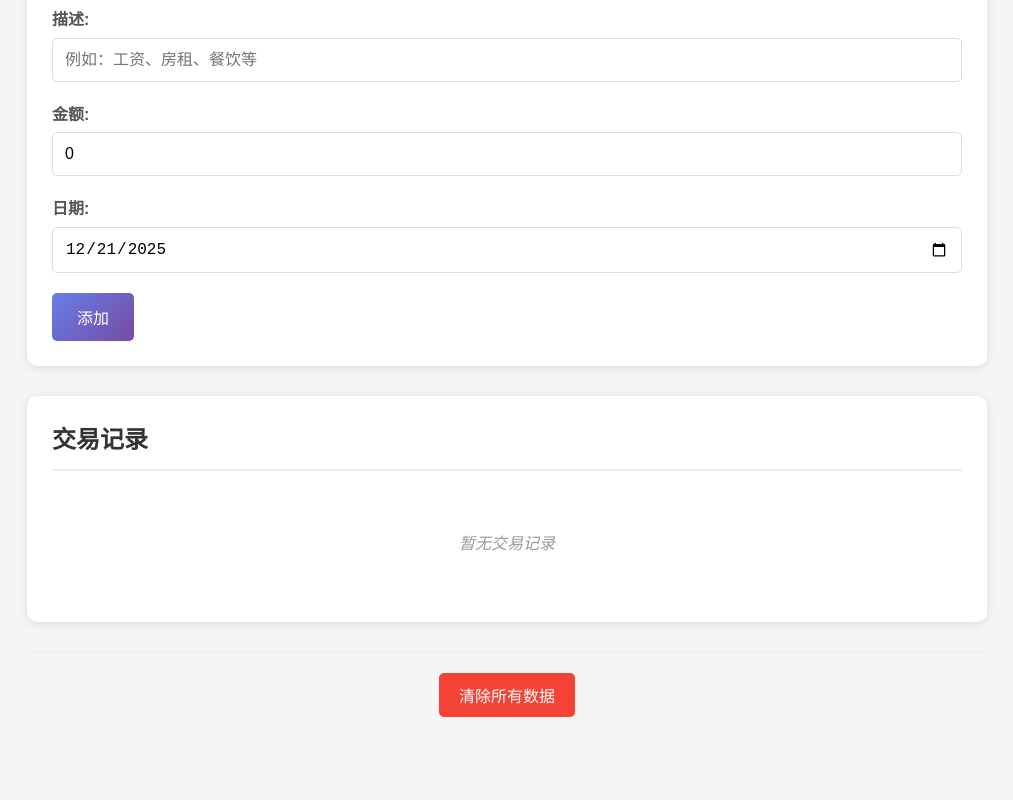
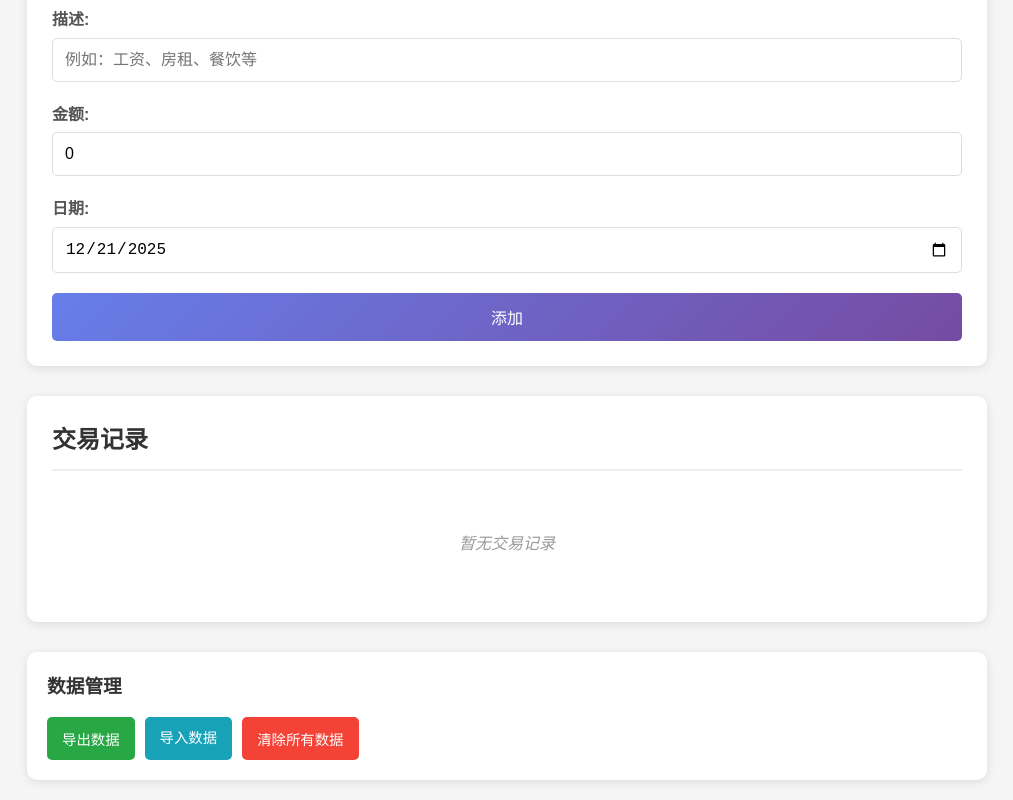
Before and after one commit to hetan697/Financial-Planning, a Vue app: page / in a window 1280 px wide. Shown: the part 547-1347 px from the top of the page, without its empty margins (133-1146 px from the left). Before the commit the page ends 1284 px from the top, so only its background shows below. Built offline with nearby package versions, Linux system fonts and the light colour scheme.

Commit message:
增强数据管理功能：支持导入导出、编辑已记录的账目和投资项目

```diff
--- a/src/App.vue
+++ b/src/App.vue
@@ -36,18 +36,34 @@
           :balance="balance"
         />
 
-        <!-- 添加交易 -->
+        <!-- 添加/编辑交易 -->
         <TransactionForm
           :new-transaction="newTransaction"
+          :is-editing="isEditing"
           @add-transaction="addTransaction"
           @update-transaction="updateTransaction"
+          @cancel-edit="cancelEdit"
         />
 
         <!-- 交易列表 -->
         <TransactionList
           :transactions="transactions"
           @delete-transaction="deleteTransaction"
+          @edit-transaction="editTransaction"
         />
+
+        <!-- 数据导入导出 -->
+        <div class="data-actions">
+          <h3>数据管理</h3>
+          <div class="button-group">
+            <button @click="exportData" class="export-btn">导出数据</button>
+            <label class="import-label">
+              导入数据
+              <input type="file" @change="importData" accept=".json" class="import-input">
+            </label>
+            <button @click="clearAllData" class="clear-btn">清除所有数据</button>
+          </div>
+        </div>
       </div>
 
       <!-- 投资管理标签页 -->
@@ -59,18 +75,34 @@
           :total-profit="totalInvestmentProfit"
         />
 
-        <!-- 添加投资 -->
+        <!-- 添加/编辑投资 -->
         <InvestmentForm
           :new-investment="newInvestment"
+          :is-editing="isEditingInvestment"
           @add-investment="addInvestment"
           @update-investment="updateInvestment"
+          @cancel-edit="cancelInvestmentEdit"
         />
 
         <!-- 投资列表 -->
         <InvestmentList
           :investments="investments"
           @delete-investment="deleteInvestment"
+          @edit-investment="editInvestment"
         />
+
+        <!-- 数据导入导出 -->
+        <div class="data-actions">
+          <h3>数据管理</h3>
+          <div class="button-group">
+            <button @click="exportData" class="export-btn">导出数据</button>
+            <label class="import-label">
+              导入数据
+              <input type="file" @change="importData" accept=".json" class="import-input">
+            </label>
+            <button @click="clearAllData" class="clear-btn">清除所有数据</button>
+          </div>
+        </div>
       </div>
 
       <!-- 投资建议标签页 -->
@@ -85,11 +117,6 @@
         <InvestmentAdvice :balance="balance" />
       </div>
     </main>
-
-    <!-- 数据管理 -->
-    <footer class="data-management">
-      <button @click="clearAllData" class="clear-btn">清除所有数据</button>
-    </footer>
   </div>
 </template>
 
@@ -117,6 +144,10 @@ export default {
     return {
       appName: '个人财务管理系统',
       activeTab: 'transactions',
+      isEditing: false,
+      editingTransactionId: null,
+      isEditingInvestment: false,
+      editingInvestmentId: null,
       newTransaction: {
         type: 'income',
         description: '',
@@ -186,6 +217,9 @@ export default {
   methods: {
     switchTab(tab) {
       this.activeTab = tab;
+      // 切换标签页时取消编辑状态
+      this.isEditing = false;
+      this.isEditingInvestment = false;
     },
     updateTransaction(field, value) {
       this.newTransaction[field] = value;
@@ -196,6 +230,18 @@ export default {
         return;
       }
 
+      if (this.isEditing) {
+        // 更新现有交易
+        const index = this.transactions.findIndex(t => t.id === this.editingTransactionId);
+        if (index !== -1) {
+          this.transactions[index] = {
+            ...this.transactions[index],
+            ...this.newTransaction
+          };
+        }
+        this.cancelEdit();
+      } else {
+        // 添加新交易
         const transaction = {
           id: Date.now(), // 简单ID生成方式
           type: this.newTransaction.type,
@@ -210,10 +256,29 @@ export default {
         this.newTransaction.description = '';
         this.newTransaction.amount = 0;
         this.newTransaction.date = new Date().toISOString().substr(0, 10);
+      }
     },
 
     deleteTransaction(id) {
       this.transactions = this.transactions.filter(transaction => transaction.id !== id);
+    },
+
+    editTransaction(transaction) {
+      this.isEditing = true;
+      this.editingTransactionId = transaction.id;
+      this.newTransaction = { ...transaction };
+    },
+
+    cancelEdit() {
+      this.isEditing = false;
+      this.editingTransactionId = null;
+      // 重置表单
+      this.newTransaction = {
+        type: 'income',
+        description: '',
+        amount: 0,
+        date: new Date().toISOString().substr(0, 10)
+      };
     },
 
     updateInvestment(field, value) {
@@ -225,6 +290,18 @@ export default {
         return;
       }
 
+      if (this.isEditingInvestment) {
+        // 更新现有投资
+        const index = this.investments.findIndex(i => i.id === this.editingInvestmentId);
+        if (index !== -1) {
+          this.investments[index] = {
+            ...this.investments[index],
+            ...this.newInvestment
+          };
+        }
+        this.cancelInvestmentEdit();
+      } else {
+        // 添加新投资
         const investment = {
           id: Date.now(),
           type: this.newInvestment.type,
@@ -243,10 +320,31 @@ export default {
         this.newInvestment.purchasePrice = 0;
         this.newInvestment.currentPrice = 0;
         this.newInvestment.purchaseDate = new Date().toISOString().substr(0, 10);
+      }
     },
 
     deleteInvestment(id) {
       this.investments = this.investments.filter(investment => investment.id !== id);
+    },
+
+    editInvestment(investment) {
+      this.isEditingInvestment = true;
+      this.editingInvestmentId = investment.id;
+      this.newInvestment = { ...investment };
+    },
+
+    cancelInvestmentEdit() {
+      this.isEditingInvestment = false;
+      this.editingInvestmentId = null;
+      // 重置表单
+      this.newInvestment = {
+        type: '股票',
+        name: '',
+        quantity: 0,
+        purchasePrice: 0,
+        currentPrice: 0,
+        purchaseDate: new Date().toISOString().substr(0, 10)
+      };
     },
 
     saveToLocalStorage() {
@@ -265,6 +363,67 @@ export default {
       if (savedInvestments) {
         this.investments = JSON.parse(savedInvestments);
       }
+    },
+
+    saveToLocalStorage() {
+      localStorage.setItem('financeTransactions', JSON.stringify(this.transactions));
+      localStorage.setItem('financeInvestments', JSON.stringify(this.investments));
+    },
+
+    loadFromLocalStorage() {
+      const savedTransactions = localStorage.getItem('financeTransactions');
+      const savedInvestments = localStorage.getItem('financeInvestments');
+
+      if (savedTransactions) {
+        this.transactions = JSON.parse(savedTransactions);
+      }
+
+      if (savedInvestments) {
+        this.investments = JSON.parse(savedInvestments);
+      }
+    },
+
+    exportData() {
+      const data = {
+        transactions: this.transactions,
+        investments: this.investments
+      };
+
+      const blob = new Blob([JSON.stringify(data, null, 2)], { type: 'application/json' });
+      const url = URL.createObjectURL(blob);
+      const a = document.createElement('a');
+      a.href = url;
+      a.download = `financial-data-${new Date().toISOString().slice(0, 10)}.json`;
+      document.body.appendChild(a);
+      a.click();
+      document.body.removeChild(a);
+      URL.revokeObjectURL(url);
+    },
+
+    importData(event) {
+      const file = event.target.files[0];
+      if (!file) return;
+
+      const reader = new FileReader();
+      reader.onload = (e) => {
+        try {
+          const data = JSON.parse(e.target.result);
+
+          if (data.transactions && data.investments) {
+            this.transactions = data.transactions;
+            this.investments = data.investments;
+            alert('数据导入成功！');
+          } else {
+            alert('数据格式不正确！');
+          }
+        } catch (error) {
+          alert('导入失败：' + error.message);
+        }
+      };
+      reader.readAsText(file);
+
+      // 重置文件输入框
+      event.target.value = '';
     },
 
     clearAllData() {
@@ -330,21 +489,75 @@ header h1 {
 }
 
 /* 数据管理 */
-.data-management {
-  text-align: center;
+.data-actions {
+  background: white;
+  padding: 20px;
+  border-radius: 10px;
+  box-shadow: 0 2px 10px rgba(0, 0, 0, 0.1);
   margin-top: 30px;
-  padding-top: 20px;
-  border-top: 1px solid #eee;
+}
+
+.data-actions h3 {
+  margin-top: 0;
+  margin-bottom: 15px;
+  color: #333;
+}
+
+.button-group {
+  display: flex;
+  gap: 10px;
+  flex-wrap: wrap;
+}
+
+.export-btn,
+.import-label,
+.clear-btn {
+  padding: 10px 15px;
+  border-radius: 5px;
+  cursor: pointer;
+  font-size: 0.9rem;
+  transition: all 0.3s ease;
+}
+
+.export-btn {
+  background-color: #28a745;
+  color: white;
+  border: none;
+}
+
+.export-btn:hover {
+  background-color: #218838;
+}
+
+.import-label {
+  background-color: #17a2b8;
+  color: white;
+  border: none;
+  display: inline-flex;
+  align-items: center;
+  justify-content: center;
+  position: relative;
+  overflow: hidden;
+}
+
+.import-label:hover {
+  background-color: #138496;
+}
+
+.import-input {
+  position: absolute;
+  left: 0;
+  top: 0;
+  width: 100%;
+  height: 100%;
+  opacity: 0;
+  cursor: pointer;
 }
 
 .clear-btn {
   background-color: #f44336;
   color: white;
   border: none;
-  padding: 10px 20px;
-  border-radius: 5px;
-  cursor: pointer;
-  font-size: 1rem;
 }
 
 .clear-btn:hover {
--- a/src/components/InvestmentForm.vue
+++ b/src/components/InvestmentForm.vue
@@ -1,6 +1,6 @@
 <template>
   <section class="add-investment">
-    <h2>添加投资项目</h2>
+    <h2>{{ isEditing ? '编辑投资' : '添加投资项目' }}</h2>
     <form @submit.prevent="addInvestment">
       <div class="form-row">
         <div class="form-group">
@@ -78,7 +78,17 @@
         >
       </div>
 
-      <button type="submit" class="add-btn">添加投资</button>
+      <div class="form-buttons">
+        <button type="submit" class="add-btn">{{ isEditing ? '更新' : '添加投资' }}</button>
+        <button
+          v-if="isEditing"
+          type="button"
+          class="cancel-btn"
+          @click="cancelEdit"
+        >
+          取消
+        </button>
+      </div>
     </form>
   </section>
 </template>
@@ -90,15 +100,22 @@ export default {
     newInvestment: {
       type: Object,
       required: true
+    },
+    isEditing: {
+      type: Boolean,
+      default: false
     }
   },
-  emits: ['add-investment', 'update-investment'],
+  emits: ['add-investment', 'update-investment', 'cancel-edit'],
   methods: {
     addInvestment() {
       this.$emit('add-investment');
     },
     updateInvestment(field, value) {
       this.$emit('update-investment', field, value);
+    },
+    cancelEdit() {
+      this.$emit('cancel-edit');
     }
   }
 };
@@ -154,6 +171,12 @@ export default {
   box-shadow: 0 0 0 2px rgba(102, 126, 234, 0.2);
 }
 
+.form-buttons {
+  display: flex;
+  gap: 10px;
+  margin-top: 20px;
+}
+
 .add-btn {
   background: linear-gradient(135deg, #667eea 0%, #764ba2 100%);
   color: white;
@@ -163,10 +186,27 @@ export default {
   font-size: 1rem;
   cursor: pointer;
   transition: transform 0.2s;
+  flex: 1;
 }
 
 .add-btn:hover {
   transform: translateY(-2px);
+}
+
+.cancel-btn {
+  background-color: #6c757d;
+  color: white;
+  border: none;
+  padding: 12px 25px;
+  border-radius: 5px;
+  font-size: 1rem;
+  cursor: pointer;
+  transition: transform 0.2s;
+  flex: 1;
+}
+
+.cancel-btn:hover {
+  background-color: #5a6268;
 }
 
 /* 响应式设计 */
--- a/src/components/TransactionForm.vue
+++ b/src/components/TransactionForm.vue
@@ -1,6 +1,6 @@
 <template>
   <section class="add-transaction">
-    <h2>添加交易</h2>
+    <h2>{{ isEditing ? '编辑交易' : '添加交易' }}</h2>
     <form @submit.prevent="addTransaction">
       <div class="form-group">
         <label>类型:</label>
@@ -44,7 +44,17 @@
         >
       </div>
 
-      <button type="submit" class="add-btn">添加</button>
+      <div class="form-buttons">
+        <button type="submit" class="add-btn">{{ isEditing ? '更新' : '添加' }}</button>
+        <button
+          v-if="isEditing"
+          type="button"
+          class="cancel-btn"
+          @click="cancelEdit"
+        >
+          取消
+        </button>
+      </div>
     </form>
   </section>
 </template>
@@ -56,15 +66,22 @@ export default {
     newTransaction: {
       type: Object,
       required: true
+    },
+    isEditing: {
+      type: Boolean,
+      default: false
     }
   },
-  emits: ['add-transaction', 'update-transaction'],
+  emits: ['add-transaction', 'update-transaction', 'cancel-edit'],
   methods: {
     addTransaction() {
       this.$emit('add-transaction');
     },
     updateTransaction(field, value) {
       this.$emit('update-transaction', field, value);
+    },
+    cancelEdit() {
+      this.$emit('cancel-edit');
     }
   }
 };
@@ -114,6 +131,12 @@ export default {
   box-shadow: 0 0 0 2px rgba(102, 126, 234, 0.2);
 }
 
+.form-buttons {
+  display: flex;
+  gap: 10px;
+  margin-top: 20px;
+}
+
 .add-btn {
   background: linear-gradient(135deg, #667eea 0%, #764ba2 100%);
   color: white;
@@ -123,9 +146,26 @@ export default {
   font-size: 1rem;
   cursor: pointer;
   transition: transform 0.2s;
+  flex: 1;
 }
 
 .add-btn:hover {
   transform: translateY(-2px);
 }
+
+.cancel-btn {
+  background-color: #6c757d;
+  color: white;
+  border: none;
+  padding: 12px 25px;
+  border-radius: 5px;
+  font-size: 1rem;
+  cursor: pointer;
+  transition: transform 0.2s;
+  flex: 1;
+}
+
+.cancel-btn:hover {
+  background-color: #5a6268;
+}
 </style>
```
Also changed, not shown: src/components/InvestmentList.vue (+31 -2 lines), src/components/TransactionList.vue (+31 -2 lines), 1 other file (tests, documents, lock files or other folders). Lines whose indentation alone changed are shown as unchanged.
